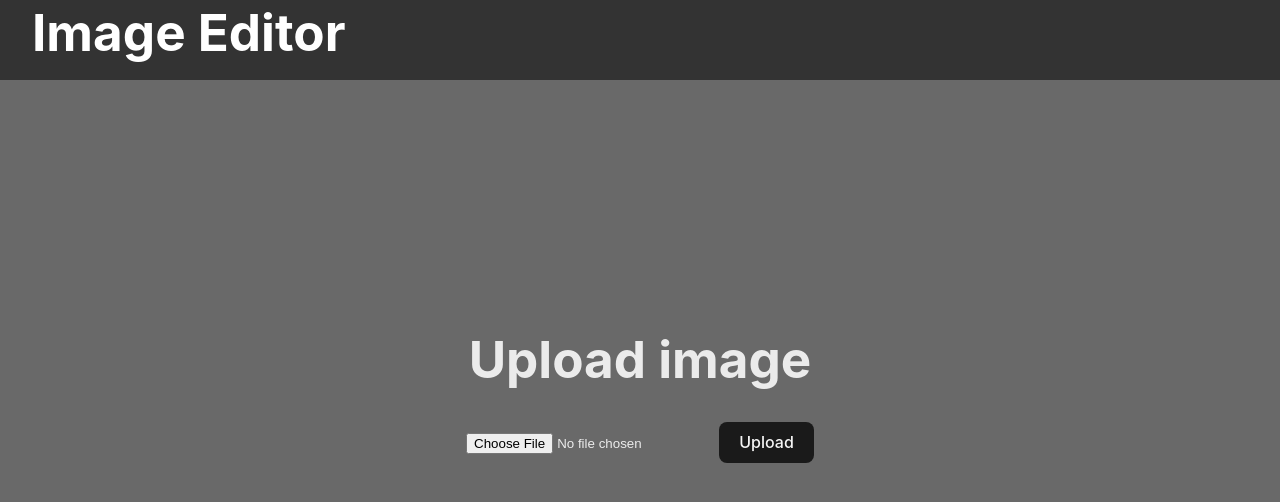
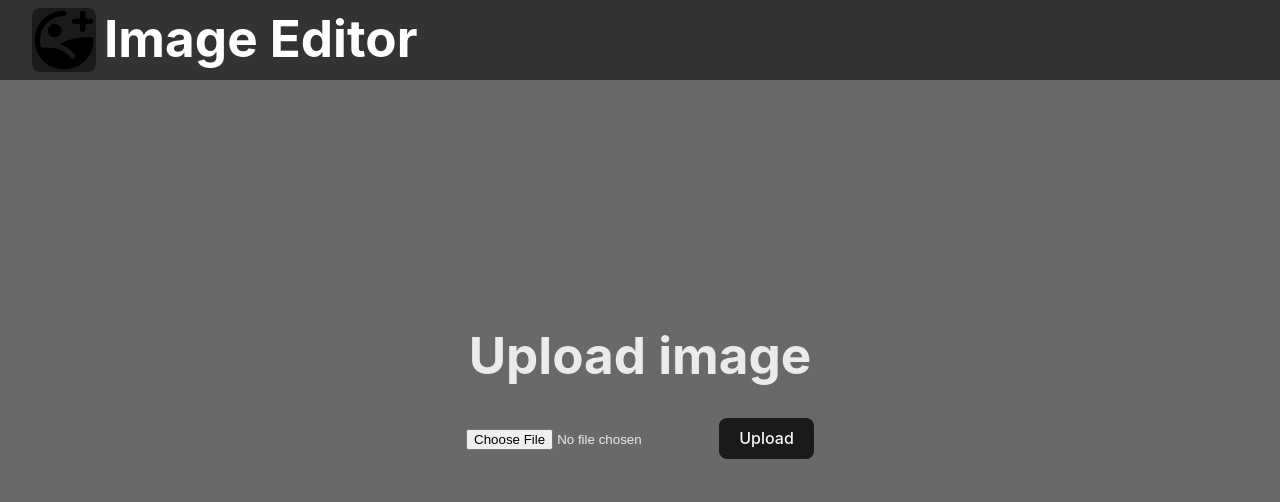
Before and after one commit to JagWoyat/react-image-editor-with-python, a React (Vite) app: page / in a window 1280 px wide. Shown: the top 502 px of the page. Built offline with nearby package versions, Linux system fonts and the light colour scheme.

Commit message:
added icon to navbar

```diff
--- a/src/App.tsx
+++ b/src/App.tsx
@@ -2,6 +2,7 @@ import { useEffect, useState } from "react";
 import { useNavigate } from "react-router-dom";
 import "./App.css";
 import ImageUploader from "./ImageUploader";
+import Navbar from "./components/Navbar/Navbar";
 
 function App() {
   const [path, setPath] = useState<any>("");
@@ -16,7 +17,8 @@ function App() {
 
   return (
     <>
-      <div>
+      <Navbar />
+      <div className="Body">
         <ImageUploader
           path={setPath}
           title="Upload image"
--- a/src/Response.tsx
+++ b/src/Response.tsx
@@ -2,6 +2,7 @@ import { useEffect, useState } from "react";
 import { useParams } from "react-router";
 import axios from "axios";
 import { Link } from "react-router-dom";
+import Navbar from "./components/Navbar/Navbar";
 
 export default function Response() {
   const [image, setImage] = useState<any>();
@@ -24,7 +25,9 @@ export default function Response() {
   };
 
   return (
-    <div className="ResponseWrapper">
+    <>
+      <Navbar />
+      <div className="ResponseWrapper Body">
         <img src={image} alt="response image" />
         <div className="ResponseDiv">
           <Link to="/">
@@ -33,5 +36,6 @@ export default function Response() {
           <button onClick={handleDownload}>Download</button>
         </div>
       </div>
+    </>
   );
 }
--- /dev/null
+++ b/src/components/Icon/Icon.module.css
@@ -0,0 +1,8 @@
+.Button {
+  margin-top: 1.5rem;
+  margin-right: 0.5rem;
+  width: 4rem;
+  height: 4rem;
+  background-size: 100%;
+  border: none;
+}
--- /dev/null
+++ b/src/components/Icon/Icon.tsx
@@ -0,0 +1,13 @@
+import { Link } from "react-router-dom";
+import styles from "./Icon.module.css";
+
+export default function Icon({ icon, linkTo }: any) {
+  return (
+    <Link to={linkTo}>
+      <button
+        style={{ backgroundImage: `url(${icon})` }}
+        className={styles.Button}
+      ></button>
+    </Link>
+  );
+}
--- a/src/components/Navbar/Navbar.module.css
+++ b/src/components/Navbar/Navbar.module.css
@@ -21,7 +21,7 @@
 .NameWrapper {
   display: flex;
   flex-direction: row;
-  /* margin-top: 1rem; */
+  margin-top: 0.75rem;
   margin-left: 2rem;
   text-decoration: none;
   font-weight: bold;
--- a/src/components/Navbar/Navbar.tsx
+++ b/src/components/Navbar/Navbar.tsx
@@ -1,15 +1,17 @@
+import Icon from "../Icon/Icon";
 import styles from "./Navbar.module.css";
-// import icon from "../../image-circle-plus-svgrepo-com.svg";
+import icon from "../../img/image-circle-plus-svgrepo-com.svg";
 
 const Navbar = ({ children }: any) => {
   return (
     <>
       <div className={styles.Navbar}>
         <div className={styles.NameWrapper}>
-          {/* <img src={icon} /> */}
+          <Icon icon={icon} linkTo="/" />
           <h1>Image Editor</h1>
         </div>
       </div>
+
       {children}
     </>
   );
--- a/src/index.css
+++ b/src/index.css
@@ -24,7 +24,7 @@ a:hover {
 }
 
 .Body {
-  margin-bottom: 2.5rem;
+  margin-bottom: 3rem;
 }
 
 body,
--- a/src/main.tsx
+++ b/src/main.tsx
@@ -21,10 +21,6 @@ const router = createBrowserRouter([
 
 ReactDOM.createRoot(document.getElementById("root") as HTMLElement).render(
   <React.StrictMode>
-    <Navbar>
-      <div className="Body">
-        <RouterProvider router={router} />
-      </div>
-    </Navbar>
+    <RouterProvider router={router} />
   </React.StrictMode>
 );
```
Also changed, not shown: src/img/image-circle-plus-svgrepo-com.svg (added). Lines whose indentation alone changed are shown as unchanged.
